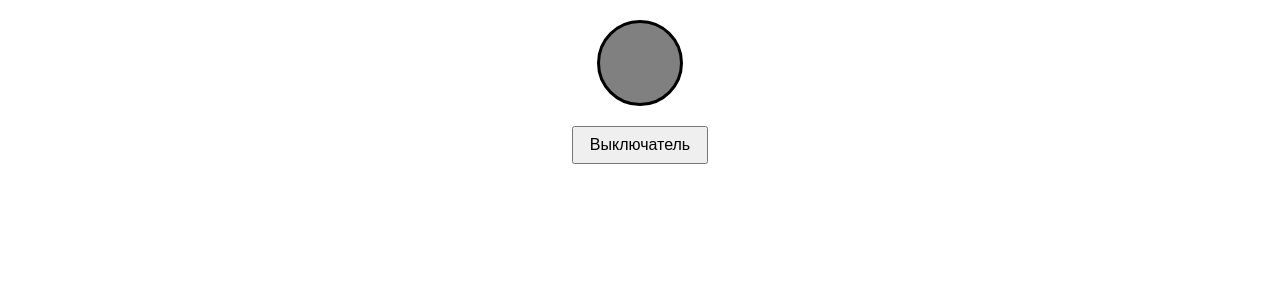
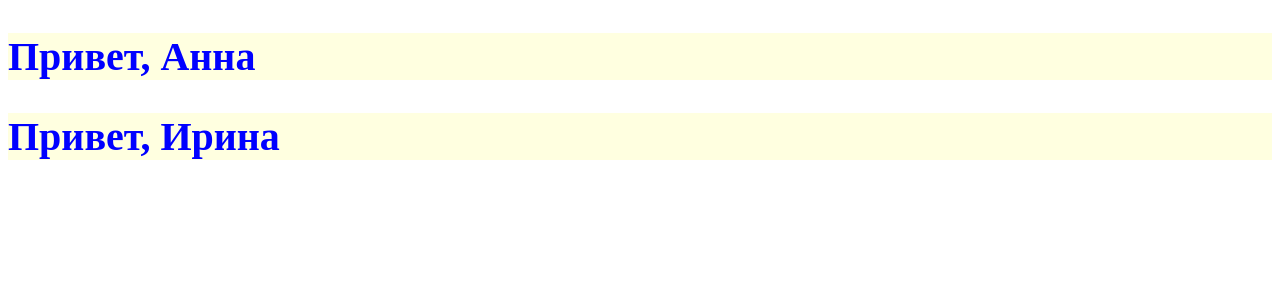
Before and after one commit to AnastasiiaKononova/React-homework, a React (Create React App) app: page / in a window 1280 px wide. Shown: the top 300 px of the page. Built offline with nearby package versions, Linux system fonts and the light colour scheme.

Commit message:
Add dialogue

```diff
--- a/src/App.js
+++ b/src/App.js
@@ -1,10 +1,13 @@
 import React from 'react';
 import Lamp from './components/Lamp';
+import Dialogue from './components/Dialogue';
 
 function App(props) {
-  return (
-    <div><Lamp/></div>
-  )
+    return (
+    <section>
+      <Dialogue name= "Анна" />
+      <Dialogue  name="Ирина" />
+    </section>)
 }
 
 export default App;
--- /dev/null
+++ b/src/components/Dialogue/index.js
@@ -0,0 +1,11 @@
+import React from 'react';
+import './style.css';
+
+function Dialogue(props) {
+    const name = props.name;
+  return (
+    <h2 className="blue-text">Привет, {name}</h2>
+  )
+}
+
+export default Dialogue
--- /dev/null
+++ b/src/components/Dialogue/style.css
@@ -0,0 +1,5 @@
+.blue-text {
+    font-size: 40px;
+    color: blue;
+    background-color: lightyellow;
+}
```
